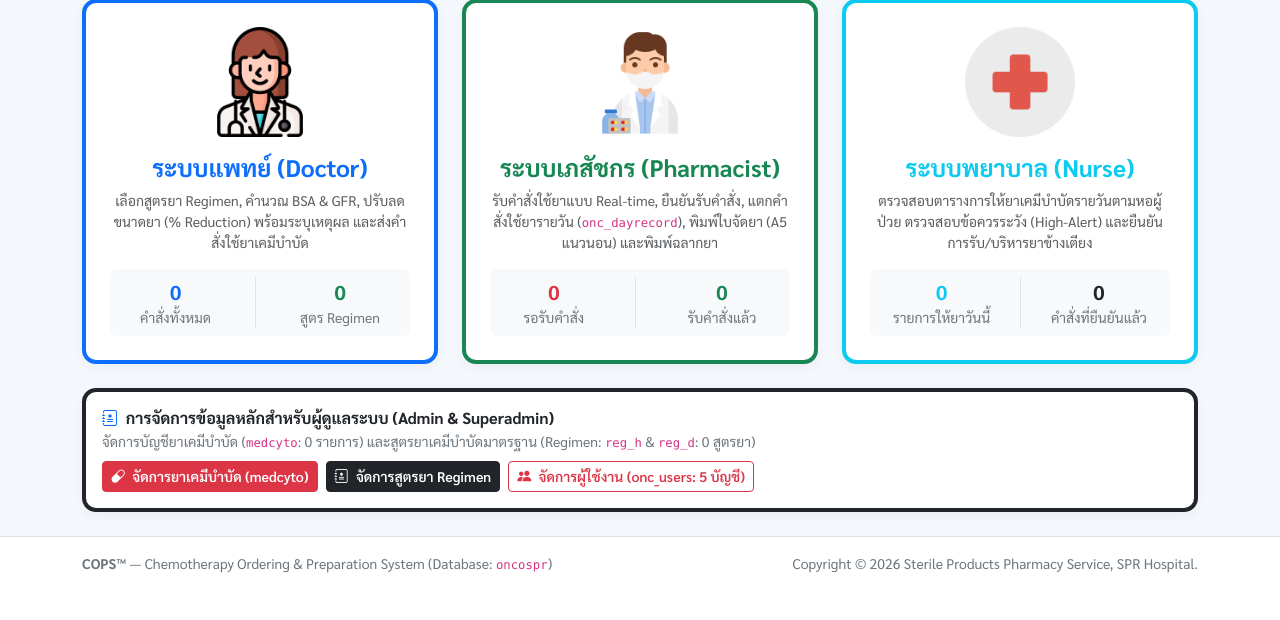
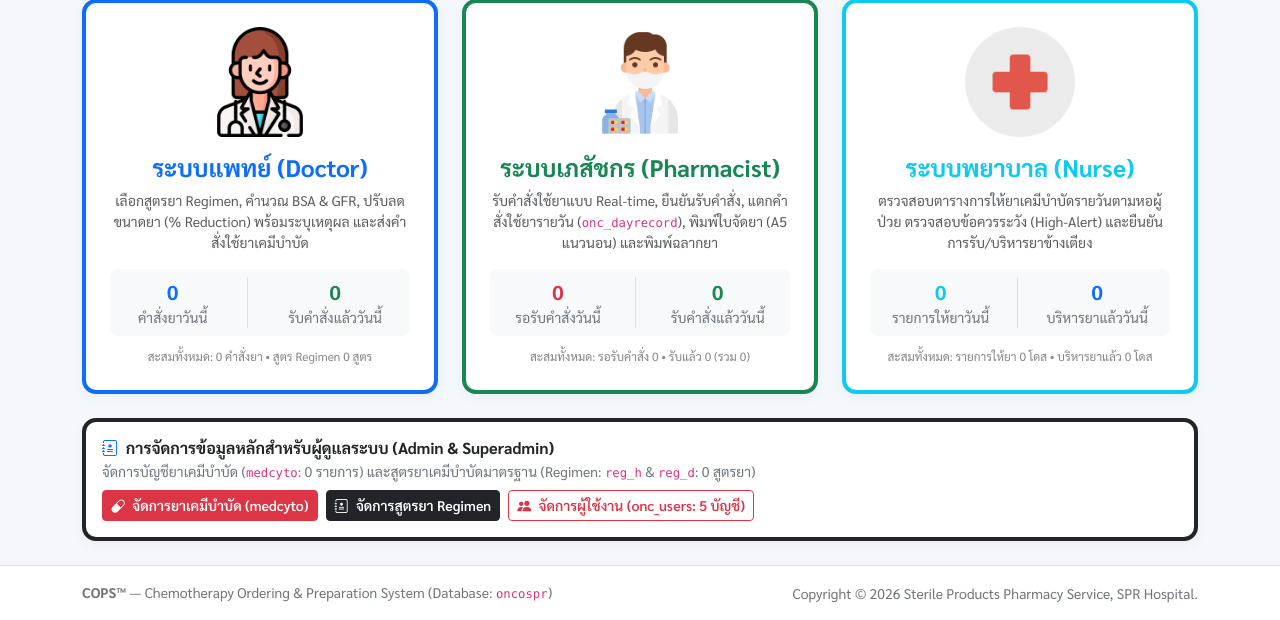
Before and after one commit to P1QK/oncocpoe, a Laravel app: page /home in a window 1280 px wide; the page is wider, and only the part inside the window is pictured. Shown: the part 388-1008 px from the top of that part. Before the commit the page ends 961 px from the top of that part, so only its background shows below. Run offline with Laravel 12, Linux system fonts and the light colour scheme; a user stored in the database is signed in; data comes from the database, SQL or seed files in the repository; data that the repository does not hold is empty.

Commit message:
ปรับการแสดงข้อมูลบน card ในหน้าหลัก

```diff
--- a/resources/views/home.blade.php
+++ b/resources/views/home.blade.php
@@ -40,14 +40,17 @@
                         </p>
                         <div class="d-flex justify-content-around bg-light rounded-3 p-2 small">
                             <div>
-                                <div class="fw-bold text-primary fs-5">{{ $stats['orders_total'] }}</div>
-                                <span class="text-secondary">คำสั่งทั้งหมด</span>
+                                <div class="fw-bold text-primary fs-5">{{ $stats['today_orders_total'] }}</div>
+                                <span class="text-secondary">คำสั่งยาวันนี้</span>
                             </div>
                             <div class="border-start"></div>
                             <div>
-                                <div class="fw-bold text-success fs-5">{{ $stats['regimens_count'] }}</div>
-                                <span class="text-secondary">สูตร Regimen</span>
+                                <div class="fw-bold text-success fs-5">{{ $stats['today_orders_confirmed'] }}</div>
+                                <span class="text-secondary">รับคำสั่งแล้ววันนี้</span>
                             </div>
+                        </div>
+                        <div class="mt-2 pt-1 text-muted opacity-75" style="font-size: 0.74rem;">
+                            สะสมทั้งหมด: {{ $stats['orders_total'] }} คำสั่งยา &bull; สูตร Regimen {{ $stats['regimens_count'] }} สูตร
                         </div>
                     </div>
                 </div>
@@ -69,14 +72,17 @@
                         </p>
                         <div class="d-flex justify-content-around bg-light rounded-3 p-2 small">
                             <div>
-                                <div class="fw-bold text-danger fs-5">{{ $stats['orders_pending'] }}</div>
-                                <span class="text-secondary">รอรับคำสั่ง</span>
+                                <div class="fw-bold text-danger fs-5">{{ $stats['today_orders_pending'] }}</div>
+                                <span class="text-secondary">รอรับคำสั่งวันนี้</span>
                             </div>
                             <div class="border-start"></div>
                             <div>
-                                <div class="fw-bold text-success fs-5">{{ $stats['orders_confirmed'] }}</div>
-                                <span class="text-secondary">รับคำสั่งแล้ว</span>
+                                <div class="fw-bold text-success fs-5">{{ $stats['today_orders_confirmed'] }}</div>
+                                <span class="text-secondary">รับคำสั่งแล้ววันนี้</span>
                             </div>
+                        </div>
+                        <div class="mt-2 pt-1 text-muted opacity-75" style="font-size: 0.74rem;">
+                            สะสมทั้งหมด: รอรับคำสั่ง {{ $stats['orders_pending'] }} &bull; รับแล้ว {{ $stats['orders_confirmed'] }} (รวม {{ $stats['orders_total'] }})
                         </div>
                     </div>
                 </div>
@@ -103,9 +109,12 @@
                             </div>
                             <div class="border-start"></div>
                             <div>
-                                <div class="fw-bold text-dark fs-5">{{ $stats['orders_confirmed'] }}</div>
-                                <span class="text-secondary">คำสั่งที่ยืนยันแล้ว</span>
+                                <div class="fw-bold text-primary fs-5">{{ $stats['today_delivered'] }}</div>
+                                <span class="text-secondary">บริหารยาแล้ววันนี้</span>
                             </div>
+                        </div>
+                        <div class="mt-2 pt-1 text-muted opacity-75" style="font-size: 0.74rem;">
+                            สะสมทั้งหมด: รายการให้ยา {{ $stats['all_doses'] }} โดส &bull; บริหารยาแล้ว {{ $stats['all_delivered'] }} โดส
                         </div>
                     </div>
                 </div>
--- a/routes/web.php
+++ b/routes/web.php
@@ -31,14 +31,24 @@ Route::post('/logout', [AuthController::class, 'logout'])->middleware('auth')->n
 Route::middleware('auth')->group(function () {
     // Central Hub / Home (shows only sections permitted for the current user's role)
     Route::get('/home', function () {
+        $today = today();
         $stats = [
-            'orders_total'     => OrderHeader::count(),
-            'orders_pending'   => OrderHeader::where('or_confirm', 0)->count(),
-            'orders_confirmed' => OrderHeader::where('or_confirm', 1)->count(),
-            'regimens_count'   => RegimenHeader::where('rh_used', 1)->count(),
-            'meds_count'       => Medcyto::count(),
-            'today_doses'      => OncDayRecord::whereDate('or_daterec', today())->count(),
-            'users_count'      => User::count(),
+            // ข้อมูลเฉพาะวันปัจจุบัน (Today)
+            'today_orders_total'     => OrderHeader::whereDate('or_date', $today)->count(),
+            'today_orders_pending'   => OrderHeader::whereDate('or_date', $today)->where('or_confirm', 0)->count(),
+            'today_orders_confirmed' => OrderHeader::whereDate('or_date', $today)->where('or_confirm', 1)->count(),
+            'today_doses'            => OncDayRecord::whereDate('or_daterec', $today)->count(),
+            'today_delivered'        => OncDayRecord::whereDate('or_daterec', $today)->where('or_send', 1)->count(),
+
+            // ข้อมูลสะสมทั้งหมด (All-time)
+            'orders_total'           => OrderHeader::count(),
+            'orders_pending'         => OrderHeader::where('or_confirm', 0)->count(),
+            'orders_confirmed'       => OrderHeader::where('or_confirm', 1)->count(),
+            'all_doses'              => OncDayRecord::count(),
+            'all_delivered'          => OncDayRecord::where('or_send', 1)->count(),
+            'regimens_count'         => RegimenHeader::where('rh_used', 1)->count(),
+            'meds_count'             => Medcyto::count(),
+            'users_count'            => User::count(),
         ];
         return view('home', compact('stats'));
     })->name('home');
```
